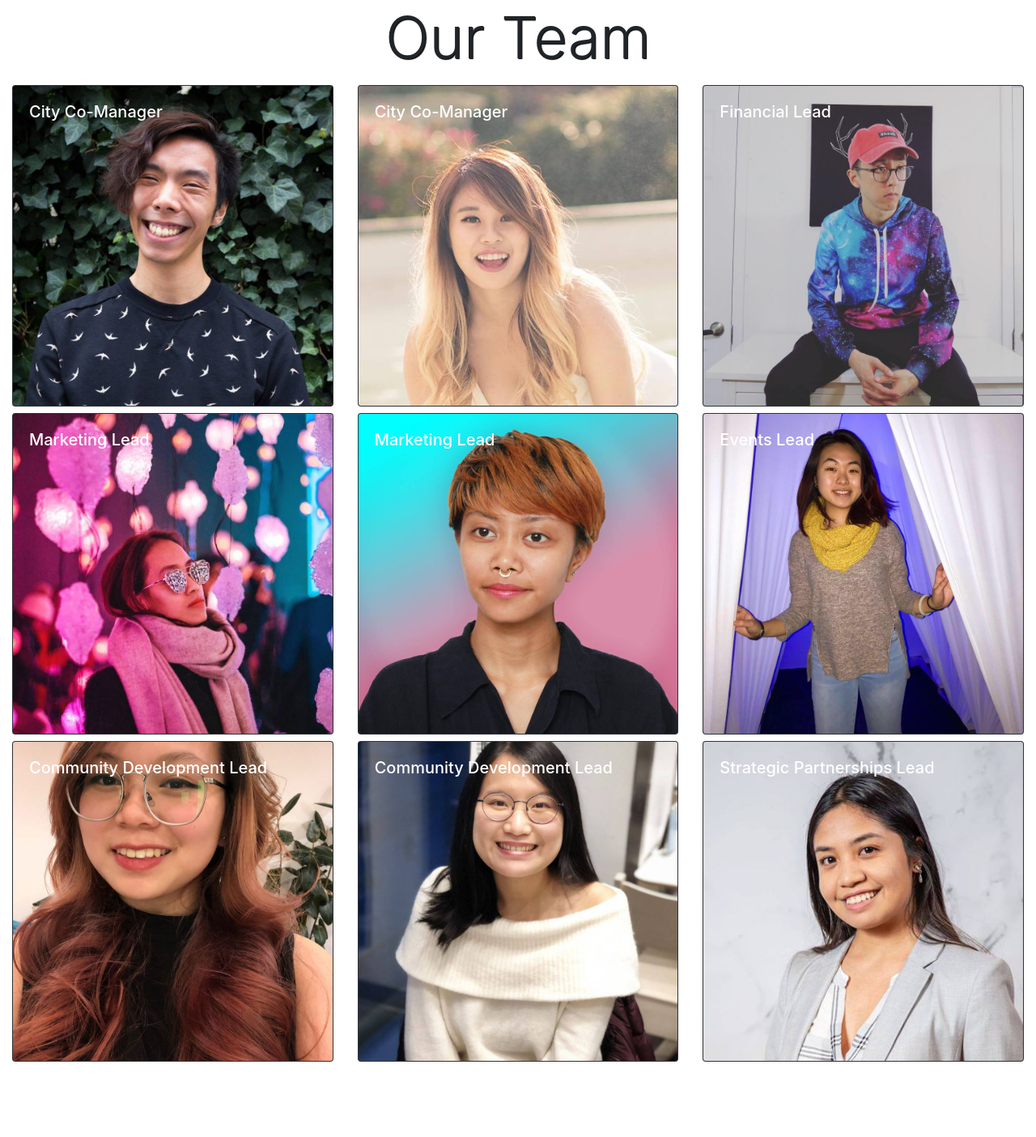
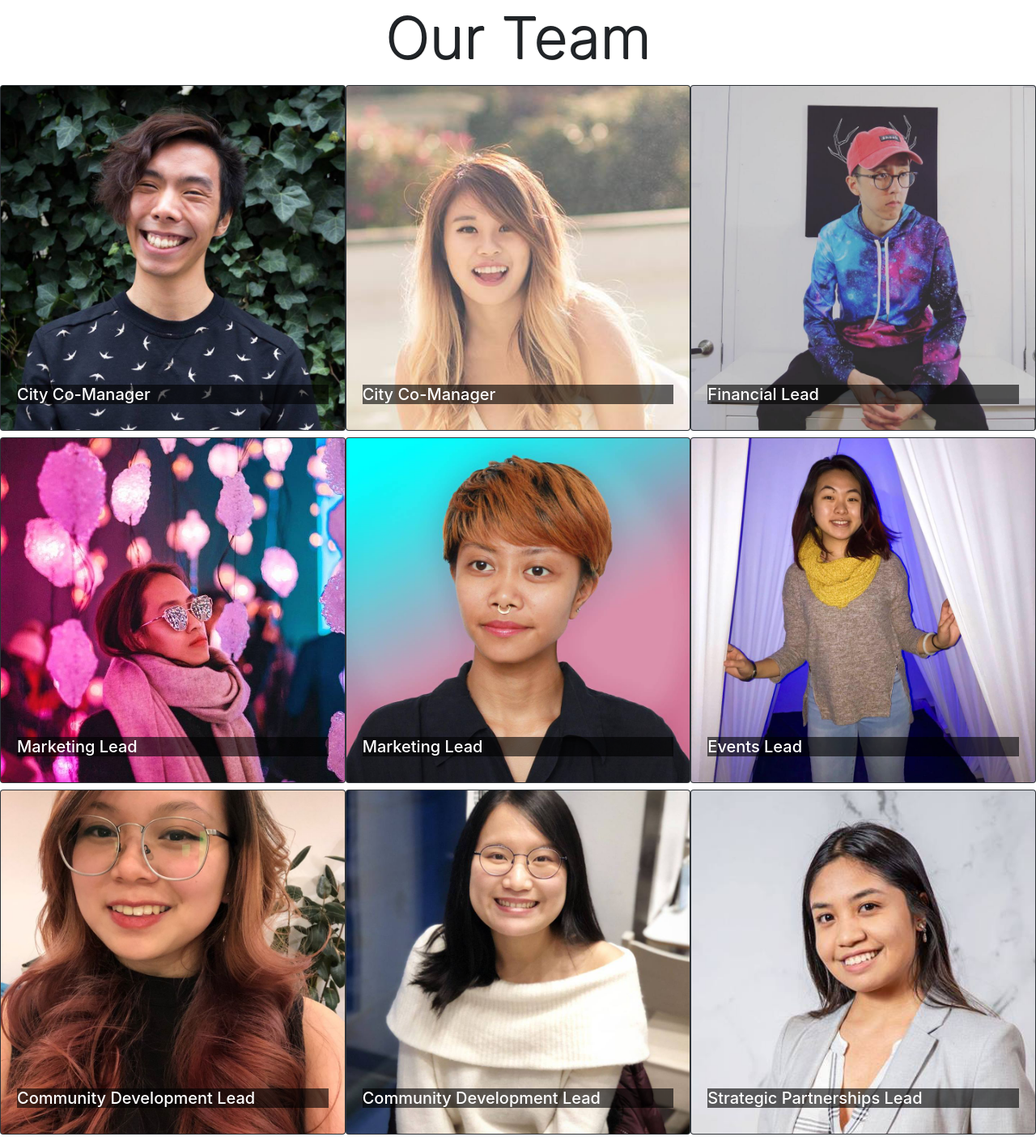
Before and after one commit to khanontheweb/ASC-Assessment, a plain HTML site: page index.html in a window 1280 px wide. Shown: the part 1318-2722 px from the top of the page at 81% size. Before the commit the page ends 2637 px from the top, so only its background shows below. Drawn offline with nearby package versions, Linux system fonts and the light colour scheme.

Commit message:
Move card text. Make card text more visible. Fix cards on larger screens.

```diff
--- a/index.html
+++ b/index.html
@@ -38,53 +38,53 @@
             </div>
         </div> <!-- END MISSION CONTENT ROW -->
 
-        <div class="row text-center mb-2" id="team"> <!-- BEGIN MISSION HEADER ROW -->
+        <div class="row text-center mb-2" id="team"> <!-- BEGIN TEAM HEADER ROW -->
             <h1 class="w-100 display-3">Our Team</h1>
-        </div><!-- END MISSION HEADER ROW -->
+        </div><!-- END TEAM HEADER ROW -->
 
-        <div class="row">
+        <div class="row"> <!-- BEGIN TEAM ROW -->
             <div class="col">
                 <div class="card-deck">
-                        <div class="card bg-dark text-white">
+                        <div class="card mx-auto bg-dark text-white">
                                 <img class="card-img" src="img/tony.jpg" alt="Card image">
-                            <div class="card-img-overlay">
-                                <h5 class="card-title">City Co-Manager</h5>
+                            <div class="d-flex flex-column d-flex flex-column card-img-overlay">
+                                <h5 class="mt-auto card-title">City Co-Manager</h5>
                             </div>
                         </div>
-                        <div class="card bg-dark text-white">
+                        <div class="card mx-auto bg-dark text-white">
                                 <img class="card-img" src="img/lanny.png" alt="Card image">
-                            <div class="card-img-overlay">
-                                <h5 class="card-title">City Co-Manager</h5>
+                            <div class="d-flex flex-column d-flex flex-column card-img-overlay">
+                                <h5 class="mt-auto card-title">City Co-Manager</h5>
                             </div>
                         </div>
-                        <div class="card bg-dark text-white">
+                        <div class="card mx-auto bg-dark text-white">
                                 <img class="card-img" src="img/matt.jpg" alt="Card image">
-                            <div class="card-img-overlay">
-                                <h5 class="card-title">Financial Lead</h5>
+                            <div class="d-flex flex-column d-flex flex-column d-flex flex-column d-flex flex-column card-img-overlay">
+                                <h5 class="mt-auto card-title">Financial Lead</h5>
                             </div>
                         </div>
                 </div>
             </div>
-        </div> <!-- BEGIN TEAM ROW -->
+        </div>
         <div class="row"> <!-- CONTINUE TEAM ROW -->
             <div class="col">
                     <div class="card-deck">
-                            <div class="card bg-dark text-white">
+                            <div class="card mx-auto bg-dark text-white">
                                     <img class="card-img" src="img/mischelle.jpg" alt="Card image">
-                                <div class="card-img-overlay">
-                                    <h5 class="card-title">Marketing Lead</h5>
+                                <div class="d-flex flex-column card-img-overlay">
+                                    <h5 class="mt-auto card-title">Marketing Lead</h5>
                                 </div>
                             </div>
-                            <div class="card bg-dark text-white">
+                            <div class="card mx-auto bg-dark text-white">
                                     <img class="card-img" src="img/zo.jpg" alt="Card image">
-                                <div class="card-img-overlay">
-                                    <h5 class="card-title">Marketing Lead</h5>
+                                <div class="d-flex flex-column card-img-overlay">
+                                    <h5 class="mt-auto card-title">Marketing Lead</h5>
                                 </div>
                             </div>
-                            <div class="card bg-dark text-white">
+                            <div class="card mx-auto bg-dark text-white">
                                     <img class="card-img" src="img/erica.jpg" alt="Card image">
-                                <div class="card-img-overlay">
-                                    <h5 class="card-title">Events Lead</h5>
+                                <div class="d-flex flex-column card-img-overlay">
+                                    <h5 class="mt-auto card-title">Events Lead</h5>
                                 </div>
                             </div>
                     </div>
@@ -95,22 +95,22 @@
         <div class="row">
             <div class="col">
                 <div class="card-deck">
-                        <div class="card bg-dark text-white">
+                        <div class="card mx-auto bg-dark text-white">
                                 <img class="card-img" src="img/dawn.jpg" alt="Card image">
-                            <div class="card-img-overlay">
-                                <h5 class="card-title">Community Development Lead</h5>
+                            <div class="d-flex flex-column card-img-overlay">
+                                <h5 class="mt-auto card-title">Community Development Lead</h5>
                             </div>
                         </div>
-                        <div class="card bg-dark text-white">
+                        <div class="card mx-auto bg-dark text-white">
                                 <img class="card-img" src="img/jayne.jpg" alt="Card image">
-                            <div class="card-img-overlay">
-                                <h5 class="card-title">Community Development Lead</h5>
+                            <div class="d-flex flex-column card-img-overlay">
+                                <h5 class="mt-auto card-title">Community Development Lead</h5>
                             </div>
                         </div>
-                        <div class="card bg-dark text-white">
+                        <div class="card mx-auto bg-dark text-white">
                                 <img class="card-img" src="img/angel.png" alt="Card image">
-                            <div class="card-img-overlay">
-                                <h5 class="card-title">Strategic Partnerships Lead</h5>
+                            <div class="d-flex flex-column card-img-overlay">
+                                <h5 class="mt-auto card-title">Strategic Partnerships Lead</h5>
                             </div>
                         </div>
                 </div>
--- a/scss/main.scss
+++ b/scss/main.scss
@@ -43,9 +43,10 @@ body, html {
 
 .card {
     margin-bottom: .5rem !important;
-}
-
-.card-img {
     max-width: 448px;
     max-height: 448px;
 }
+
+.card-title {
+    background: rgba(0, 0, 0, 0.6);
+}
```
Also changed, not shown: css/main.css, 1 other file.
